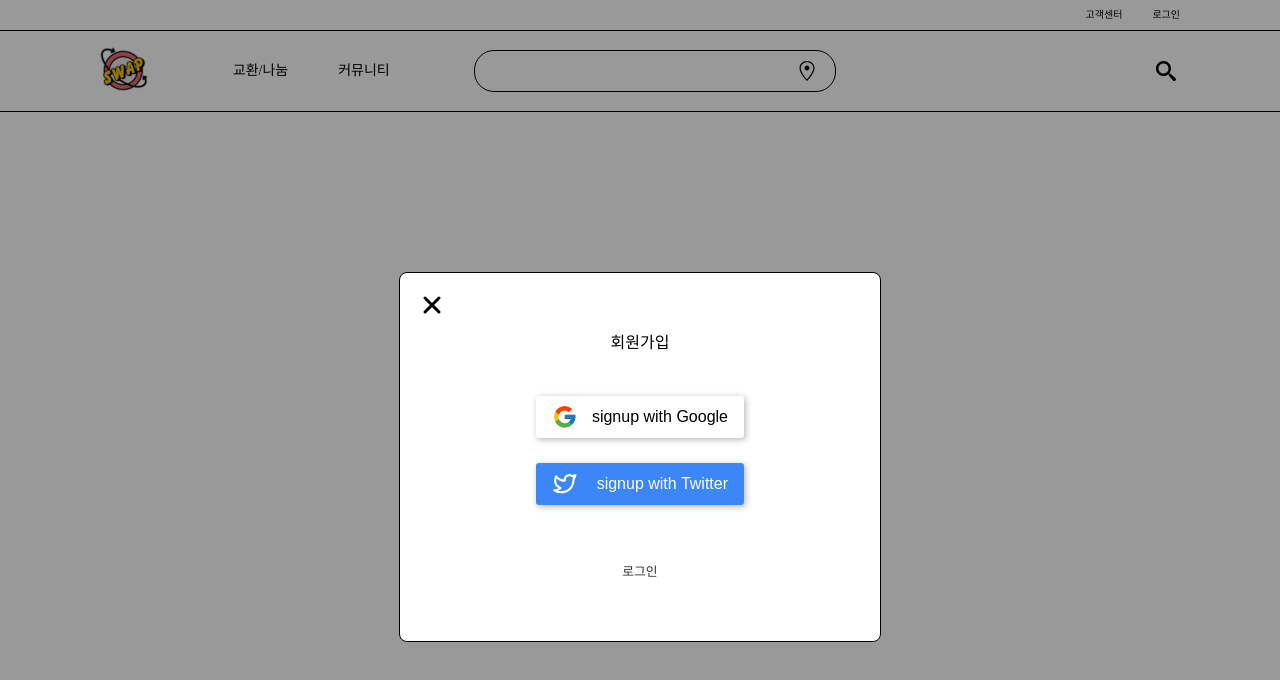
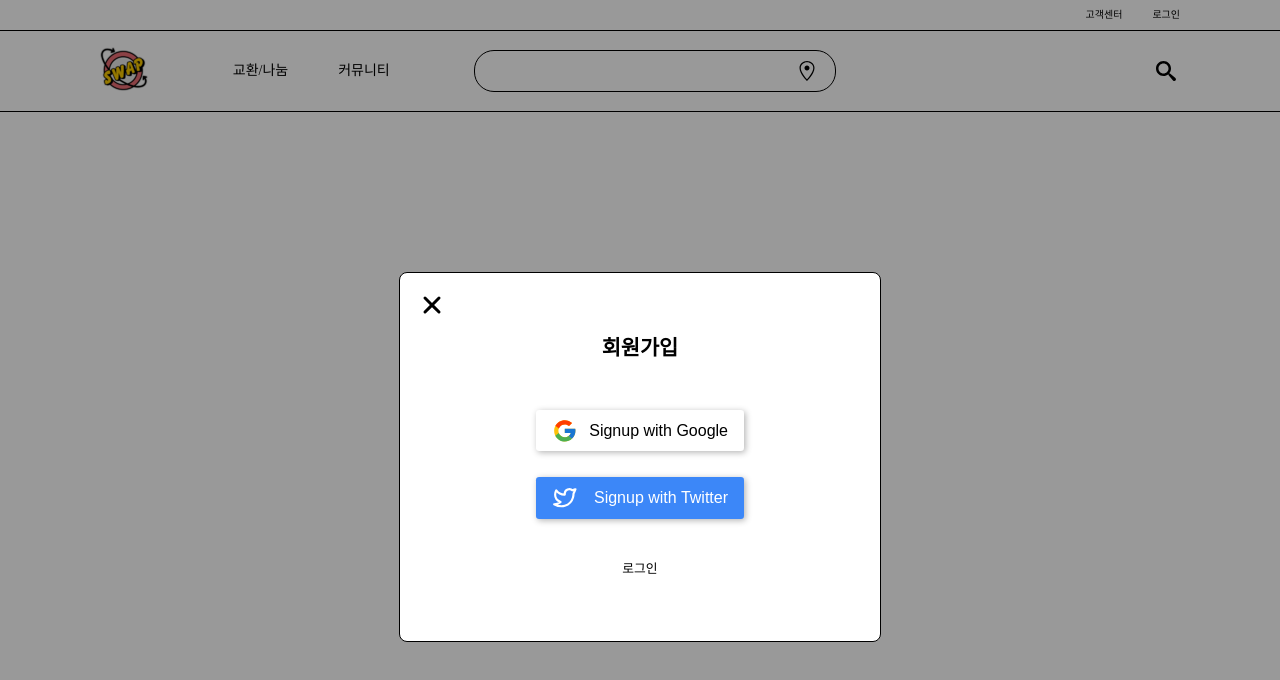
Before and after one commit to project-swap/swap, a React (Create React App) app: page /signup in a window 1280 px wide. Shown: the top 680 px of the page. Built offline with nearby package versions, Linux system fonts and the light colour scheme; no server answers.

Commit message:
Refactor : ModalBox.js 추가
- box와 box 왼쪽 상단에 close btn이 존재하는 요소 ModalBox 컴포넌트로 분리

```diff
--- /dev/null
+++ b/src/components/ModalBox.js
@@ -0,0 +1,44 @@
+import React from 'react';
+import styled from 'styled-components';
+import propTypes from 'prop-types';
+import { Link } from 'react-router-dom';
+import { IoClose } from 'react-icons/io5';
+
+const Modal = styled.section`
+  width: 30rem;
+  height: 23rem;
+  display: flex;
+  flex-direction: column;
+  justify-content: center;
+  align-items: center;
+  position: relative;
+  background-color: #fff;
+  border: 0.1rem solid #000;
+  border-radius: 0.5rem;
+`;
+
+const ModalBox = props => {
+  return (
+    <Modal>
+      <Link to="/">
+        <IoClose
+          style={{
+            position: 'absolute',
+            top: '1rem',
+            left: '1rem',
+            color: '#000',
+            fontSize: '2rem',
+            cursor: 'pointer',
+          }}
+        />
+      </Link>
+      {props.children}
+    </Modal>
+  );
+};
+
+ModalBox.propTypes = {
+  children: propTypes.any,
+};
+
+export default ModalBox;
--- a/src/components/button/SocialBtn.js
+++ b/src/components/button/SocialBtn.js
@@ -23,11 +23,13 @@ const SocialButton = styled.button`
 const SocialBtn = ({ background, color, icon, name }) => {
   const currentURL = window.location.href.split('/');
   const pathName = currentURL[currentURL.length - 1];
+  const firstLetter = pathName.charAt(0).toUpperCase();
+  const otherLetters = pathName.slice(1);
   return (
     <SocialButton background={background} color={color}>
       {icon}
       <span>
-        {pathName} with {name}
+        {firstLetter + otherLetters} with {name}
       </span>
     </SocialButton>
   );
--- a/src/pages/Login.js
+++ b/src/pages/Login.js
@@ -1,11 +1,12 @@
 import React from 'react';
 import styled from 'styled-components';
 import NavBar from '../components/common/NavBar';
+import ModalBox from '../components/ModalBox';
 import SocialBtn from '../components/button/SocialBtn';
 import { Link } from 'react-router-dom';
-import { IoClose } from 'react-icons/io5';
 import { TbBrandTwitter } from 'react-icons/tb';
 import { FcGoogle } from 'react-icons/fc';
+import { linkStyle } from '../styles/linkStyle';
 
 const LoginPage = styled.section`
   display: flex;
@@ -18,27 +19,15 @@ const LoginPage = styled.section`
   z-index: 2;
 `;
 
-const LoginBox = styled.section`
-  width: 30rem;
-  height: 23rem;
-  display: flex;
-  flex-direction: column;
-  justify-content: center;
-  align-items: center;
-  position: relative;
-  background-color: #fff;
-  border: 0.1rem solid #000;
-  border-radius: 0.5rem;
-  h2 {
-    margin-bottom: 2rem;
-  }
-  .sign-up {
-    margin-top: 3rem;
-    color: #333;
-    font-size: 0.8rem;
-    text-decoration: none;
-    cursor: pointer;
-  }
+const Title = styled.h2`
+  margin-bottom: 2.4rem;
+  font-size: 1.3rem;
+  font-weight: bold;
+`;
+
+const LinkToSignUp = styled.div`
+  margin-top: 2rem;
+  font-size: 0.8rem;
 `;
 
 const BackgroundBlur = styled.div`
@@ -56,20 +45,8 @@ const Login = () => {
     <>
       <NavBar />
       <LoginPage>
-        <LoginBox>
-          <Link to="/">
-            <IoClose
-              style={{
-                position: 'absolute',
-                top: '1rem',
-                left: '1rem',
-                color: '#000',
-                fontSize: '2rem',
-                cursor: 'pointer',
-              }}
-            />
-          </Link>
-          <h2>로그인</h2>
+        <ModalBox>
+          <Title>로그인</Title>
           <SocialBtn
             background={'#fff'}
             color={'#000'}
@@ -84,10 +61,10 @@ const Login = () => {
             location={'signup'}
             name={'Twitter'}
           />
-          <Link to="/signup" className="sign-up">
-            회원가입
+          <Link to="/signup" style={linkStyle}>
+            <LinkToSignUp>회원가입</LinkToSignUp>
           </Link>
-        </LoginBox>
+        </ModalBox>
       </LoginPage>
       <BackgroundBlur />
     </>
--- a/src/pages/SignUp.js
+++ b/src/pages/SignUp.js
@@ -1,11 +1,12 @@
 import React from 'react';
 import styled from 'styled-components';
 import NavBar from '../components/common/NavBar';
+import ModalBox from '../components/ModalBox';
 import SocialBtn from '../components/button/SocialBtn';
 import { Link } from 'react-router-dom';
-import { IoClose } from 'react-icons/io5';
 import { FcGoogle } from 'react-icons/fc';
 import { TbBrandTwitter } from 'react-icons/tb';
+import { linkStyle } from '../styles/linkStyle';
 
 const LoginPage = styled.section`
   display: flex;
@@ -18,27 +19,15 @@ const LoginPage = styled.section`
   z-index: 2;
 `;
 
-const LoginBox = styled.section`
-  width: 30rem;
-  height: 23rem;
-  display: flex;
-  flex-direction: column;
-  justify-content: center;
-  align-items: center;
-  position: relative;
-  background-color: #fff;
-  border: 0.1rem solid #000;
-  border-radius: 0.5rem;
-  h2 {
-    margin-bottom: 2rem;
-  }
-  .login {
-    margin-top: 3rem;
-    color: #333;
-    font-size: 0.8rem;
-    text-decoration: none;
-    cursor: pointer;
-  }
+const Title = styled.h2`
+  margin-bottom: 2.4rem;
+  font-size: 1.3rem;
+  font-weight: bold;
+`;
+
+const LinkToLogin = styled.div`
+  margin-top: 2rem;
+  font-size: 0.8rem;
 `;
 
 const BackgroundBlur = styled.div`
@@ -56,20 +45,9 @@ const SignUp = () => {
     <>
       <NavBar />
       <LoginPage>
-        <LoginBox>
-          <Link to="/">
-            <IoClose
-              style={{
-                position: 'absolute',
-                top: '1rem',
-                left: '1rem',
-                color: '#000',
-                fontSize: '2rem',
-                cursor: 'pointer',
-              }}
-            />
-          </Link>
-          <h2>회원가입</h2>
+        <ModalBox>
+          <Link to="/"></Link>
+          <Title>회원가입</Title>
           <SocialBtn
             background={'#fff'}
             color={'#000'}
@@ -84,10 +62,10 @@ const SignUp = () => {
             location={'signup'}
             name={'Twitter'}
           />
-          <Link to="/login" className="login">
-            로그인
+          <Link to="/login" style={linkStyle}>
+            <LinkToLogin>로그인</LinkToLogin>
           </Link>
-        </LoginBox>
+        </ModalBox>
       </LoginPage>
       <BackgroundBlur />
     </>
```
